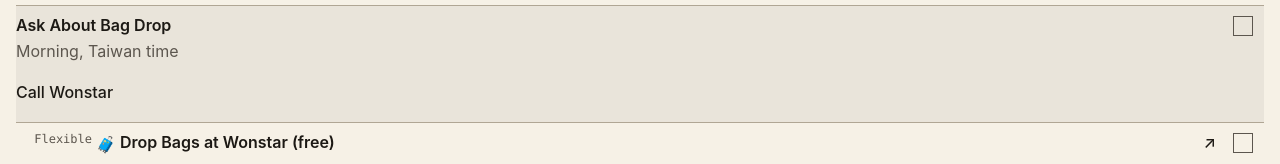
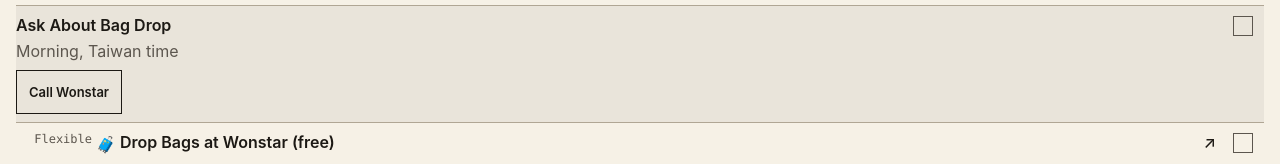
Before and after one commit to lmeng1214/trip-playbook, a plain HTML site: page index.html in a window 1280 px wide. Shown: the part 1022-1186 px from the top of the page. Drawn offline with Linux system fonts and the light colour scheme.

Commit message:
Box the call actions so they match the other card buttons.
Call Wonstar and Call View Ocean use the same border, padding, and 8px gap as the doc buttons, with black text and no underline.

Co-authored-by: Lenny Meng <lmeng1214@users.noreply.github.com>

```diff
--- a/index.html
+++ b/index.html
@@ -409,7 +409,7 @@
         color: var(--ink);
         box-shadow: inset 0 0 0 1px var(--ink);
       }
-      .chip {
+      .chip, .call, .call:link, .call:visited, .call:hover, .call:active {
         display: inline-flex;
         align-items: center;
         justify-content: center;
@@ -427,6 +427,7 @@
         white-space: normal;
         overflow-wrap: break-word;
         text-align: center;
+        text-decoration: none;
       }
       .ttl .chip { max-width: 100%; }
       .meta:empty { display: none; }
@@ -447,17 +448,7 @@
       }
       .twmuted { color: var(--muted); }
       .twacts { display: flex; flex-wrap: wrap; align-items: center; gap: 8px; margin-top: 8px; }
-      .twacts .chip { min-width: 0; }
-      .call, .call:link, .call:visited, .call:hover, .call:active {
-        display: inline-flex;
-        align-items: center;
-        flex: 0 0 auto;
-        min-width: 44px;
-        min-height: 44px;
-        color: var(--ink);
-        font-weight: 500;
-        text-decoration: none;
-      }
+      .twacts .chip, .twacts .call { min-width: 0; }
       .row.appchip {
         display: block;
         position: relative;
@@ -473,6 +464,7 @@
       .row.is-done.appchip .twname,
       .row.is-done.appchip .twnote,
       .row.is-done.appchip .call { color: var(--past); }
+      .row.past.appchip .call, .row.is-done.appchip .call { border-color: var(--past); }
       .trv, .sub, .dayof, .dl, .note, .det div, .k, .loose {
         font-size: 16px;
         line-height: 22px;
```
